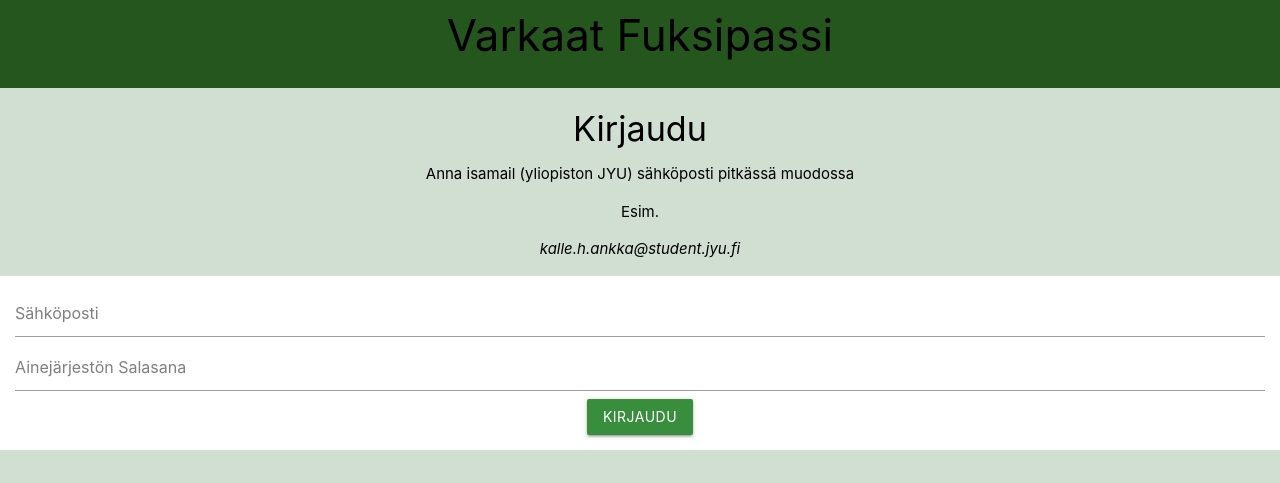
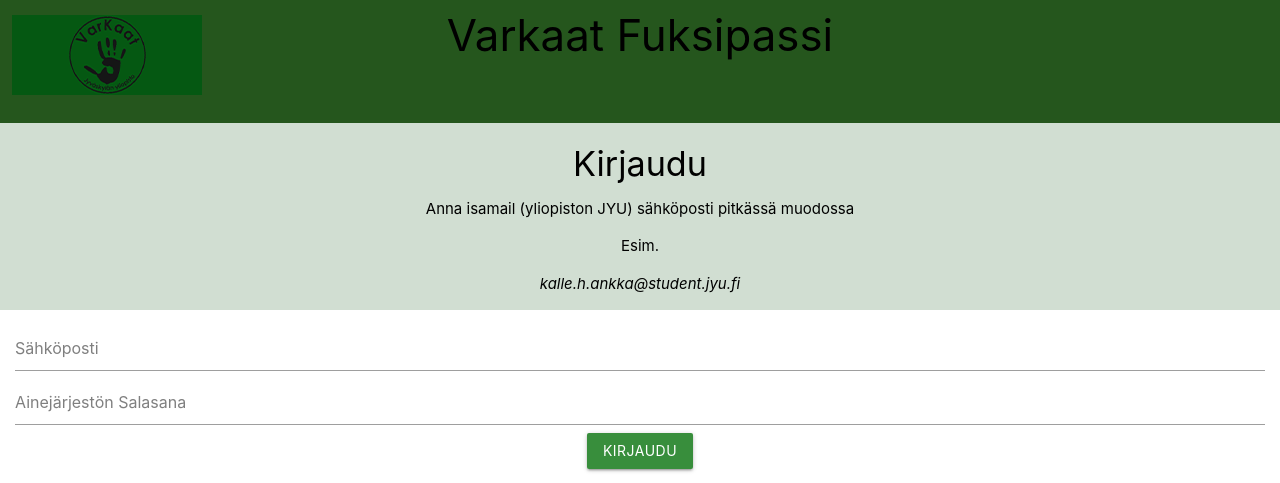
Before and after one commit to trueaddict/fuksipassi_app, a Flask app: page / in a window 1280 px wide. Shown: the top 483 px of the page. Run offline with Flask 2, Linux system fonts and the light colour scheme.

Commit message:
Logon lisäys

```diff
--- a/templates/index.html
+++ b/templates/index.html
@@ -16,7 +16,7 @@
 
 
         <div class="col s12 m2 brand-site">
-          <a href="https://www.varkaat.fi"><img src="" alt="" class="responsive-img"></a>
+          <a href="https://www.varkaat.fi"><img src="./static/img/varkaat_logo.png" alt="" class="responsive-img"></a>
         </div>
         <div class="col s12 m4 offset-m2">
           <a href="" class=""><h3 class="brand-text brand-logo">Varkaat Fuksipassi</h3></a>
--- a/templates/varkaat/index.html
+++ b/templates/varkaat/index.html
@@ -30,7 +30,7 @@
 
 
         <div class="col s12 m2 brand-site">
-          <a href="https://www.varkaat.fi"><img src="" alt="" class="responsive-img"></a>
+          <a href="https://www.varkaat.fi"><img src="./static/img/varkaat_logo.png" alt="" class="responsive-img"></a>
         </div>
         <div class="col s12 m4 offset-m2">
           <a href="#" class=""><h3 class="brand-text brand-logo">Varkaat Fuksipassi</h3></a>
```
Also changed, not shown: static/img/abakus_logo.png (deleted), static/img/varkaat_logo.png (added), 1 other file.
